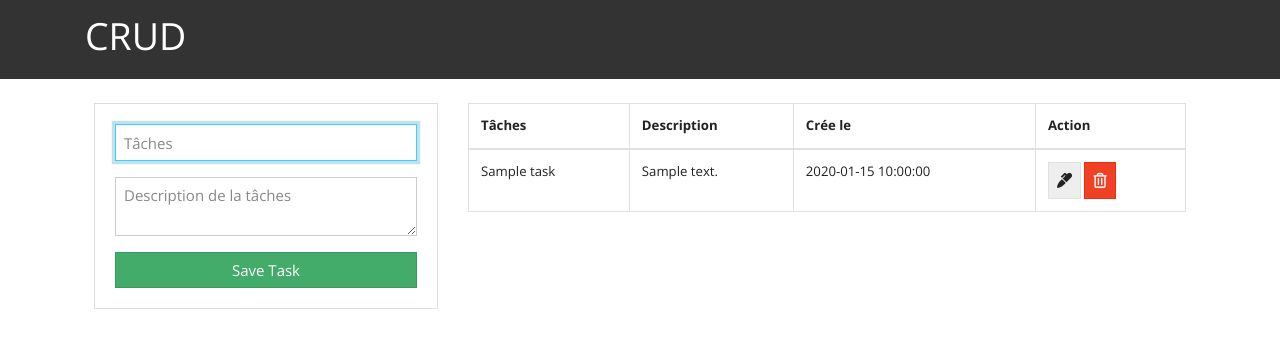
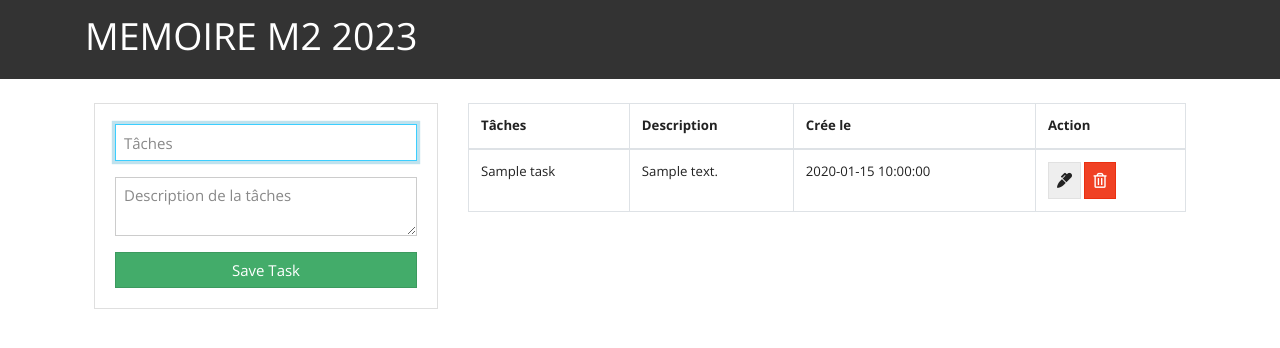
Before and after one commit to tantely-bee/test, a PHP site: page /index.php in a window 1280 px wide. Shown: the top 348 px of the page. Run offline with PHP 8.4, Linux system fonts and the light colour scheme; tables that the repository leaves empty or names only in its code hold one stand-in row (values such as "Sample post"); some libraries are stand-ins or nearby versions.

Commit message:
Update header

```diff
--- a/includes/header.php
+++ b/includes/header.php
@@ -13,6 +13,6 @@
 
     <nav class="navbar navbar-dark bg-dark">
       <div class="container">
-        <a class="navbar-brand" href="index.php"><h1>CRUD</h1></a>
+        <a class="navbar-brand" href="index.php"><h1>MEMOIRE M2 2023</h1></a>
       </div>
     </nav>
```
